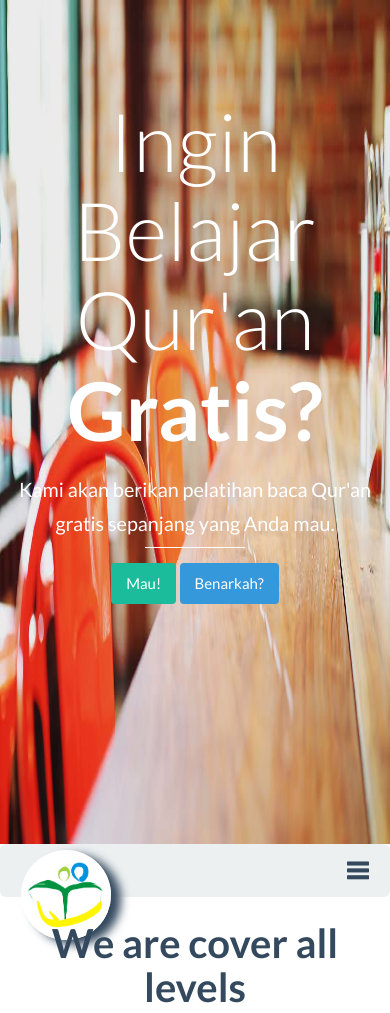
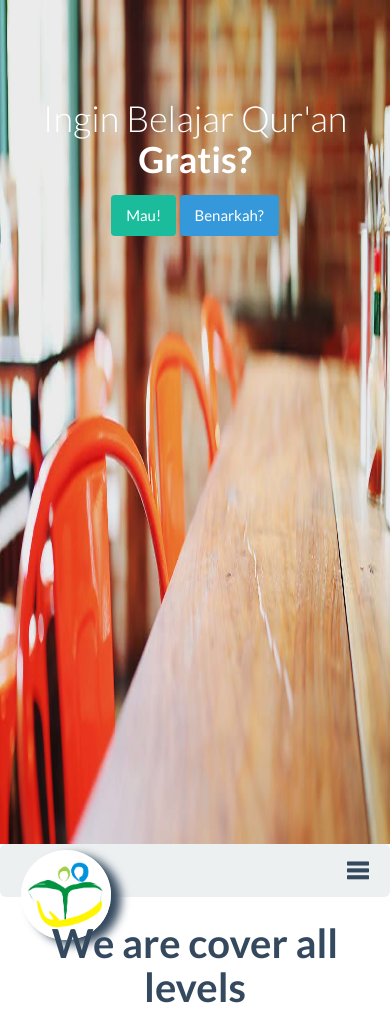
Before and after one commit to surahmans/Front-End-Web-Tahsin, a plain HTML site: page index.html in a window 390 px wide. Shown: the top 1013 px of the page. Drawn offline with Linux system fonts and the light colour scheme.

Commit message:
Fix bigger navbar on small device by add responsive font

```diff
--- /dev/null
+++ b/css/fonts.css
@@ -0,0 +1,8 @@
+@media all and (max-width: 720px) {
+    .h2-cover {
+        font-size: 2em;
+    }
+    .line-cover {
+        display: none;
+    }
+}
--- a/index.html
+++ b/index.html
@@ -13,6 +13,8 @@
 
         <!-- custom css -->
         <link rel="stylesheet" href="css/custom.css"/>
+
+        <link rel="stylesheet" href="css/fonts.css"/>
 
         <!-- animation css -->
         <link rel="stylesheet" href="css/animation.css"/>
```
